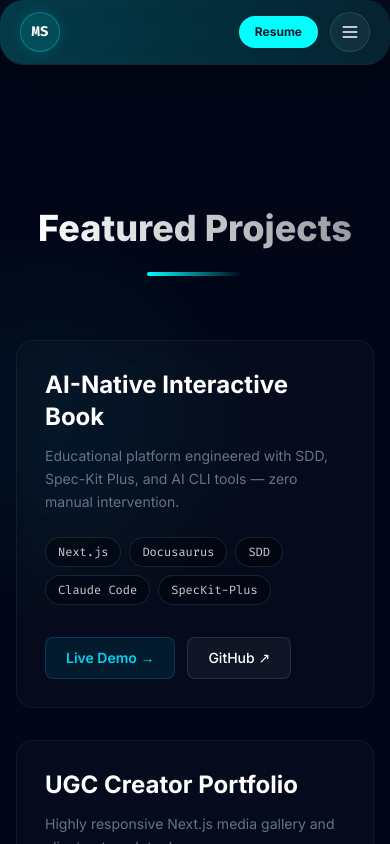
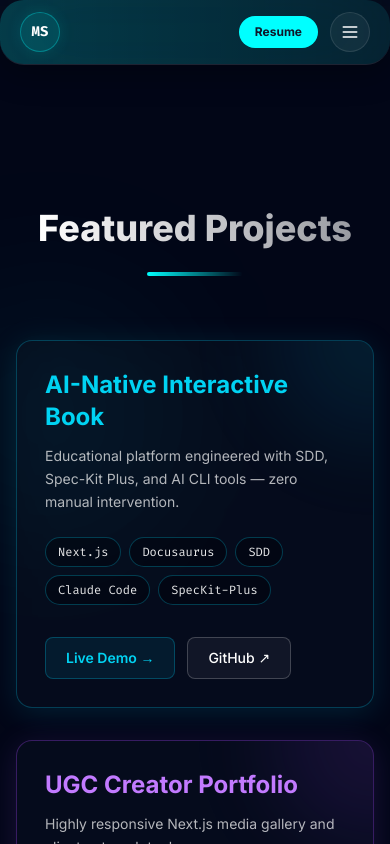
Before and after one commit to shariq001/Portfolio, a Next.js app: page /projects in a window 390 px wide. Shown: the top 844 px of the page. Built offline with nearby package versions, Linux system fonts and the light colour scheme.

Commit message:
style(projects): make vibrant themes permanent for mobile accessibility

```diff
--- a/components/ProjectCard.tsx
+++ b/components/ProjectCard.tsx
@@ -4,64 +4,64 @@ import { Project } from '@/lib/data/projects';
 export default function ProjectCard({ project, index }: { project: Project, index: number }) {
   const colorThemes = [
     {
-      glow: 'bg-cyan-500/20',
-      border: 'hover:border-cyan-500/50',
-      title: 'group-hover:text-cyan-400',
-      pillBorder: 'group-hover:border-cyan-500/40',
+      glow: 'bg-cyan-500/30',
+      border: 'border-cyan-500/30 hover:border-cyan-500/60',
+      title: 'text-cyan-400',
+      pillBorder: 'border-cyan-500/30',
       demoBg: 'bg-cyan-500/10 hover:bg-cyan-400',
-      demoBorder: 'border-cyan-500/20',
+      demoBorder: 'border-cyan-500/30',
       demoText: 'text-cyan-400 hover:text-slate-900',
-      shadow: 'hover:shadow-[0_10px_40px_rgba(6,182,212,0.15)]'
+      shadow: 'shadow-[0_5px_30px_rgba(6,182,212,0.15)] hover:shadow-[0_10px_40px_rgba(6,182,212,0.25)]'
     },
     {
-      glow: 'bg-purple-500/20',
-      border: 'hover:border-purple-500/50',
-      title: 'group-hover:text-purple-400',
-      pillBorder: 'group-hover:border-purple-500/40',
+      glow: 'bg-purple-500/30',
+      border: 'border-purple-500/30 hover:border-purple-500/60',
+      title: 'text-purple-400',
+      pillBorder: 'border-purple-500/30',
       demoBg: 'bg-purple-500/10 hover:bg-purple-500',
-      demoBorder: 'border-purple-500/20',
+      demoBorder: 'border-purple-500/30',
       demoText: 'text-purple-400 hover:text-white',
-      shadow: 'hover:shadow-[0_10px_40px_rgba(168,85,247,0.15)]'
+      shadow: 'shadow-[0_5px_30px_rgba(168,85,247,0.15)] hover:shadow-[0_10px_40px_rgba(168,85,247,0.25)]'
     },
     {
-      glow: 'bg-emerald-500/20',
-      border: 'hover:border-emerald-500/50',
-      title: 'group-hover:text-emerald-400',
-      pillBorder: 'group-hover:border-emerald-500/40',
+      glow: 'bg-emerald-500/30',
+      border: 'border-emerald-500/30 hover:border-emerald-500/60',
+      title: 'text-emerald-400',
+      pillBorder: 'border-emerald-500/30',
       demoBg: 'bg-emerald-500/10 hover:bg-emerald-500',
-      demoBorder: 'border-emerald-500/20',
+      demoBorder: 'border-emerald-500/30',
       demoText: 'text-emerald-400 hover:text-white',
-      shadow: 'hover:shadow-[0_10px_40px_rgba(16,185,129,0.15)]'
+      shadow: 'shadow-[0_5px_30px_rgba(16,185,129,0.15)] hover:shadow-[0_10px_40px_rgba(16,185,129,0.25)]'
     },
     {
-      glow: 'bg-rose-500/20',
-      border: 'hover:border-rose-500/50',
-      title: 'group-hover:text-rose-400',
-      pillBorder: 'group-hover:border-rose-500/40',
+      glow: 'bg-rose-500/30',
+      border: 'border-rose-500/30 hover:border-rose-500/60',
+      title: 'text-rose-400',
+      pillBorder: 'border-rose-500/30',
       demoBg: 'bg-rose-500/10 hover:bg-rose-500',
-      demoBorder: 'border-rose-500/20',
+      demoBorder: 'border-rose-500/30',
       demoText: 'text-rose-400 hover:text-white',
-      shadow: 'hover:shadow-[0_10px_40px_rgba(244,63,94,0.15)]'
+      shadow: 'shadow-[0_5px_30px_rgba(244,63,94,0.15)] hover:shadow-[0_10px_40px_rgba(244,63,94,0.25)]'
     },
     {
-      glow: 'bg-amber-500/20',
-      border: 'hover:border-amber-500/50',
-      title: 'group-hover:text-amber-400',
-      pillBorder: 'group-hover:border-amber-500/40',
+      glow: 'bg-amber-500/30',
+      border: 'border-amber-500/30 hover:border-amber-500/60',
+      title: 'text-amber-400',
+      pillBorder: 'border-amber-500/30',
       demoBg: 'bg-amber-500/10 hover:bg-amber-400',
-      demoBorder: 'border-amber-500/20',
+      demoBorder: 'border-amber-500/30',
       demoText: 'text-amber-400 hover:text-slate-900',
-      shadow: 'hover:shadow-[0_10px_40px_rgba(245,158,11,0.15)]'
+      shadow: 'shadow-[0_5px_30px_rgba(245,158,11,0.15)] hover:shadow-[0_10px_40px_rgba(245,158,11,0.25)]'
     },
     {
-      glow: 'bg-blue-500/20',
-      border: 'hover:border-blue-500/50',
-      title: 'group-hover:text-blue-400',
-      pillBorder: 'group-hover:border-blue-500/40',
+      glow: 'bg-blue-500/30',
+      border: 'border-blue-500/30 hover:border-blue-500/60',
+      title: 'text-blue-400',
+      pillBorder: 'border-blue-500/30',
       demoBg: 'bg-blue-500/10 hover:bg-blue-500',
-      demoBorder: 'border-blue-500/20',
+      demoBorder: 'border-blue-500/30',
       demoText: 'text-blue-400 hover:text-white',
-      shadow: 'hover:shadow-[0_10px_40px_rgba(59,130,246,0.15)]'
+      shadow: 'shadow-[0_5px_30px_rgba(59,130,246,0.15)] hover:shadow-[0_10px_40px_rgba(59,130,246,0.25)]'
     }
   ];
 
@@ -69,19 +69,19 @@ export default function ProjectCard({ project, index }: { project: Project, inde
 
   return (
     <div
-      className={`group bg-surface/30 backdrop-blur-xl border border-white/5 rounded-2xl p-7 transition-all duration-500 flex flex-col h-full hover:-translate-y-2 relative overflow-hidden animate-fade-up ${theme.border} ${theme.shadow}`}
+      className={`group bg-surface/30 backdrop-blur-xl border rounded-2xl p-7 transition-all duration-500 flex flex-col h-full hover:-translate-y-2 relative overflow-hidden animate-fade-up ${theme.border} ${theme.shadow}`}
       style={{ animationDelay: `${index * 0.15}s` }}
     >
       {/* Background glowing blob on hover */}
-      <div className={`absolute -top-24 -right-24 w-48 h-48 rounded-full blur-[50px] opacity-0 group-hover:opacity-100 transition-opacity duration-700 pointer-events-none ${theme.glow}`}></div>
+      <div className={`absolute -top-24 -right-24 w-48 h-48 rounded-full blur-[50px] opacity-40 group-hover:opacity-100 transition-opacity duration-700 pointer-events-none ${theme.glow}`}></div>
 
       <div className="relative z-10 flex flex-col h-full">
-         <h3 className={`font-sans font-bold text-white text-2xl mb-3 transition-colors duration-300 ${theme.title}`}>{project.title}</h3>
-         <p className="text-muted text-sm mb-6 flex-grow leading-relaxed">{project.description}</p>
+         <h3 className={`font-sans font-bold text-2xl mb-3 transition-colors duration-300 ${theme.title}`}>{project.title}</h3>
+         <p className="text-white/70 text-sm mb-6 flex-grow leading-relaxed">{project.description}</p>
 
          <div className="flex flex-wrap gap-2 mb-8">
            {project.techPills.map((tech) => (
-             <span key={tech} className={`bg-black/30 border border-white/10 text-xs font-mono px-3 py-1.5 rounded-full text-white/80 transition-colors duration-300 ${theme.pillBorder}`}>
+             <span key={tech} className={`bg-black/30 border text-xs font-mono px-3 py-1.5 rounded-full text-white/90 transition-colors duration-300 ${theme.pillBorder}`}>
                {tech}
              </span>
            ))}
@@ -95,13 +95,13 @@ export default function ProjectCard({ project, index }: { project: Project, inde
            )}
 
            {project.visibility === 'public' && project.repoUrl && (
-             <a href={project.repoUrl} target="_blank" rel="noopener noreferrer" className="bg-white/5 border border-white/10 text-white font-medium px-5 py-2.5 rounded-lg text-sm hover:border-white/30 hover:bg-white/10 transition-all duration-300">
+             <a href={project.repoUrl} target="_blank" rel="noopener noreferrer" className="bg-white/5 border border-white/20 text-white font-medium px-5 py-2.5 rounded-lg text-sm hover:border-white/40 hover:bg-white/10 transition-all duration-300">
                GitHub ↗
              </a>
            )}
 
            {project.visibility === 'private' && (
-             <span className="bg-black/20 border border-white/5 text-muted font-medium px-5 py-2.5 rounded-lg text-sm cursor-not-allowed">
+             <span className="bg-black/20 border border-white/10 text-white/50 font-medium px-5 py-2.5 rounded-lg text-sm cursor-not-allowed">
                Private Repository
              </span>
            )}
```
